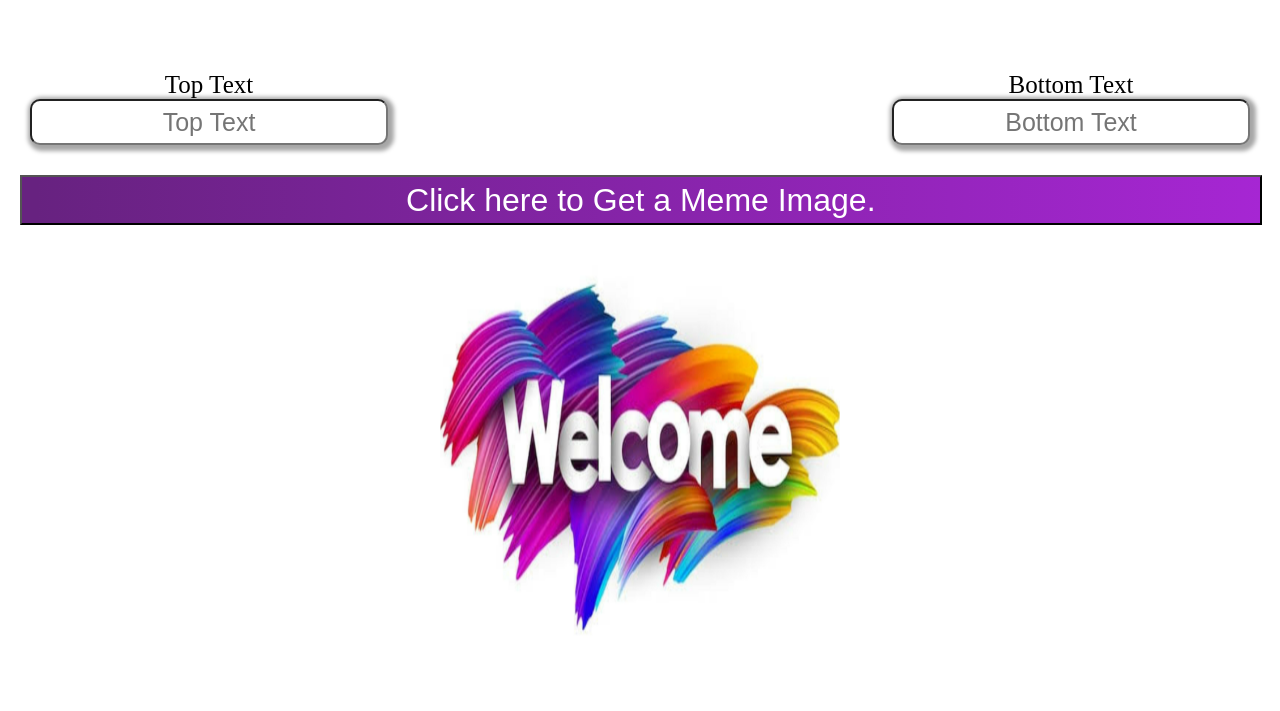
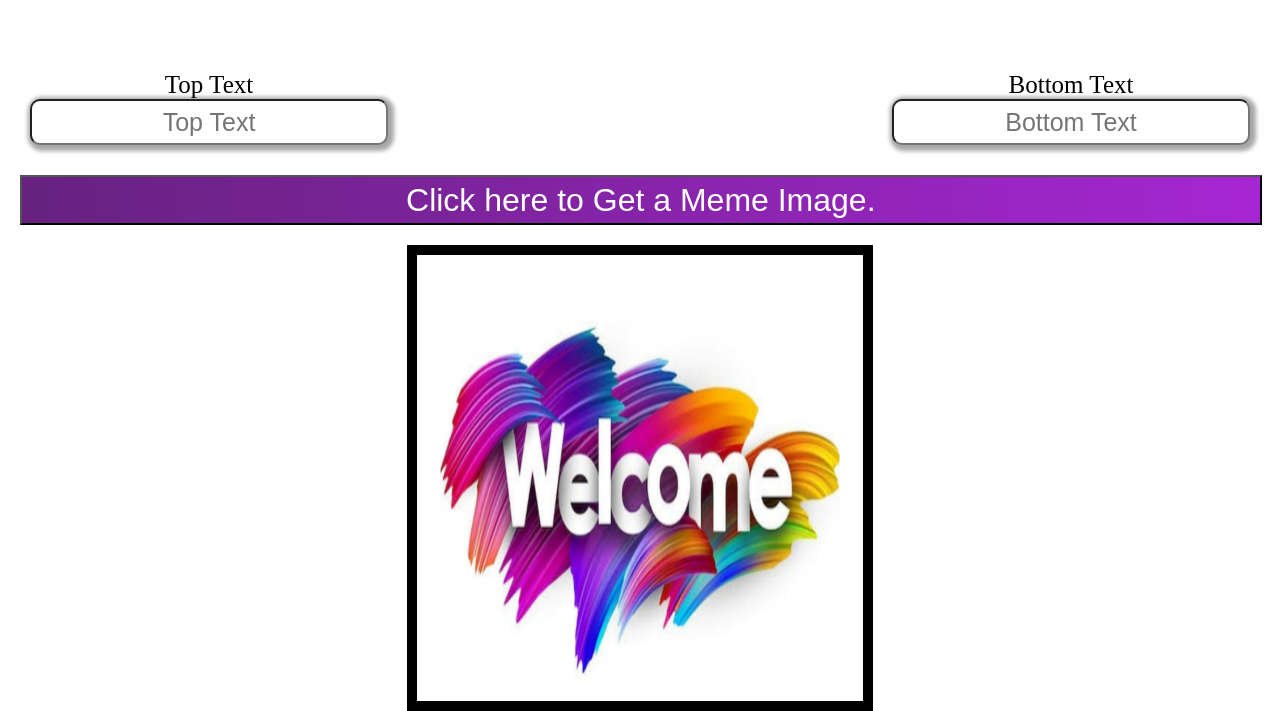
Before and after one commit to h1hemanthkumar/MemesGenerator, a plain HTML site: page index.html in a window 1280 px wide. Shown: the part 110-821 px from the top of the page. Before the commit the page ends 800 px from the top, so only its background shows below. Drawn offline with nearby package versions, Linux system fonts and the light colour scheme.

Commit message:
lots to change

```diff
--- a/index.js
+++ b/index.js
@@ -849,7 +849,9 @@ function Inputs()
             </div>
             <button id="btn-img" onClick={getMemeImage}>Click here to Get a Meme Image.</button>
             <div id="element">
-            <img src={meme.randomimage} className="Image-generate" alt=" "></img>
+                <div id="border">
+                    <img src={meme.randomimage} className="Image-generate" alt=" "></img>
+                </div>
             </div>
         </div>
     );
--- a/style.css
+++ b/style.css
@@ -58,6 +58,7 @@ body{
 {   height:400px;
     width:400px;
     margin-top:20px;
+
 }
 
 #element
@@ -65,3 +66,16 @@ body{
     align-items:center;
     justify-content:center;
 }
+#border
+{   height:440px;
+    width:440px;
+    display:flex;
+    align-items:center;
+    justify-content:center;
+    border-width:10px;
+    border-color:black;
+    border-style:solid;
+    margin-top:20px;
+    padding:3px;
+
+}
```
